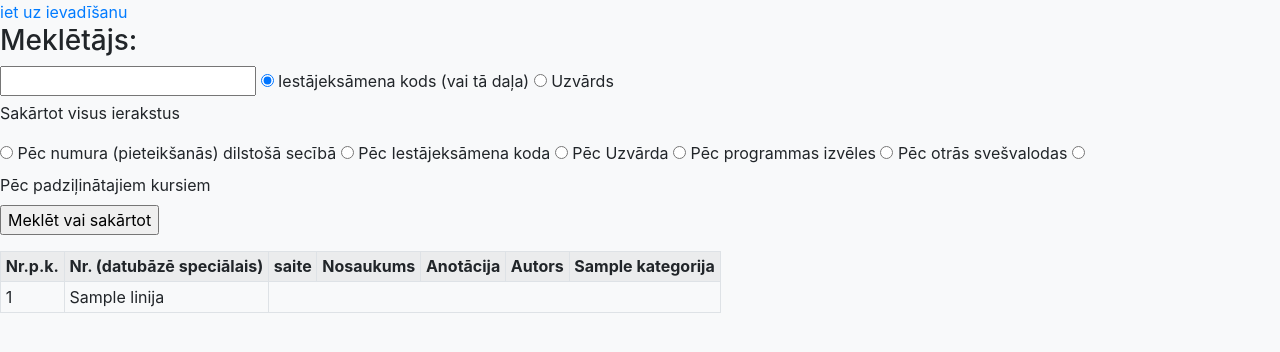
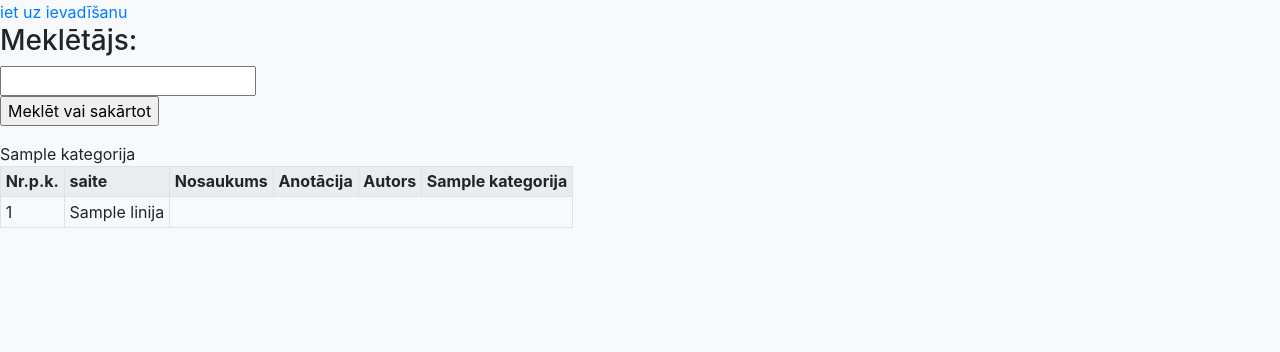
Before and after one commit to martabritala/skolotajuDB, a Flask app: template templates/rezultati.html in a window 1280 px wide. Shown: the top 352 px of the page. Run offline with Flask 2, Linux system fonts and the light colour scheme; the template is opened without the code that fills it: most values are stand-ins (such as "Sample title", 1, 10 or a date in 2020); some libraries are stand-ins or nearby versions.

Commit message:
rezultati??

```diff
--- a/templates/rezultati.html
+++ b/templates/rezultati.html
@@ -16,24 +16,6 @@
             <form method="POST">
                 <h3>Meklētājs:   </h3>
                 <input type="text" name="teksts">
-                <input type="radio" name="izvele" value="1" checked>
-                <label for="1"><span>Iestājeksāmena kods (vai tā daļa)  </span></label>
-                <input type="radio" name="izvele" value="2">
-                <label for="2"><span>Uzvārds</span></label>
-                <br>
-                <p>Sakārtot visus ierakstus</p>
-                <input type="radio" name="izvele" value="3">
-                <label for="3">Pēc numura (pieteikšanās) dilstošā secībā</label>
-                <input type="radio" name="izvele" value="8">
-                <label for="8">Pēc Iestājeksāmena koda</label>
-                <input type="radio" name="izvele" value="4">
-                <label for="4">Pēc Uzvārda</label>
-                <input type="radio" name="izvele" value="5">
-                <label for="5">Pēc programmas izvēles</label>
-                <input type="radio" name="izvele" value="7">
-                <label for="7">Pēc otrās svešvalodas</label>
-                <input type="radio" name="izvele" value="6">
-                <label for="6">Pēc padziļinātajiem kursiem</label>
                 <br>
                 <input type="submit" value="Meklēt vai sakārtot">
             </form>
@@ -44,12 +26,13 @@
             <table class="table-sm table-bordered table-striped">
               <tr class="sticky-top">
                 <th>Nr.p.k.</th>
-                <th>Nr. (datubāzē speciālais)</th>
                 <th>saite</th>
                 <th>Nosaukums</th>
                 <th>Anotācija</th>
                 <th>Autors</th>
+                {%set ns = namespace(esosais=0)%}
                 {%for kategorija in kategs%}
+                {{kategorija}}
                 {%for vards in kategorija%}
                 <th>
                     {{kategorija[vards]}}
```
